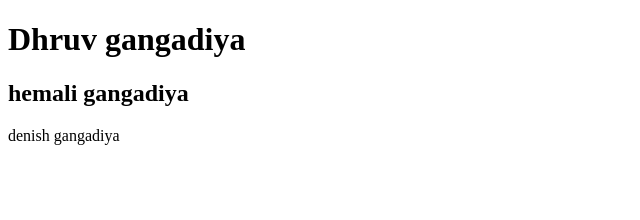
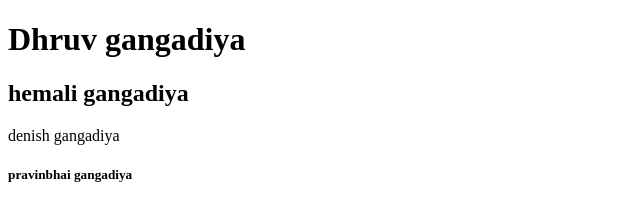
Before and after one commit to Dhruvgangadiya/DHRUVGIT, a plain HTML site: page index.html in a window 1280 px wide. Shown: the whole page, without its empty margins (0-640 px from the left). Drawn offline with Linux system fonts and the light colour scheme.

Commit message:
add pravinbhai

```diff
--- a/index.html
+++ b/index.html
@@ -10,5 +10,7 @@
         <h1>Dhruv gangadiya</h1>
         <h2>hemali gangadiya</h2>
         <span>denish gangadiya</span>
+
+        <h5>pravinbhai gangadiya</h5>
 </body>
 </html>
```
